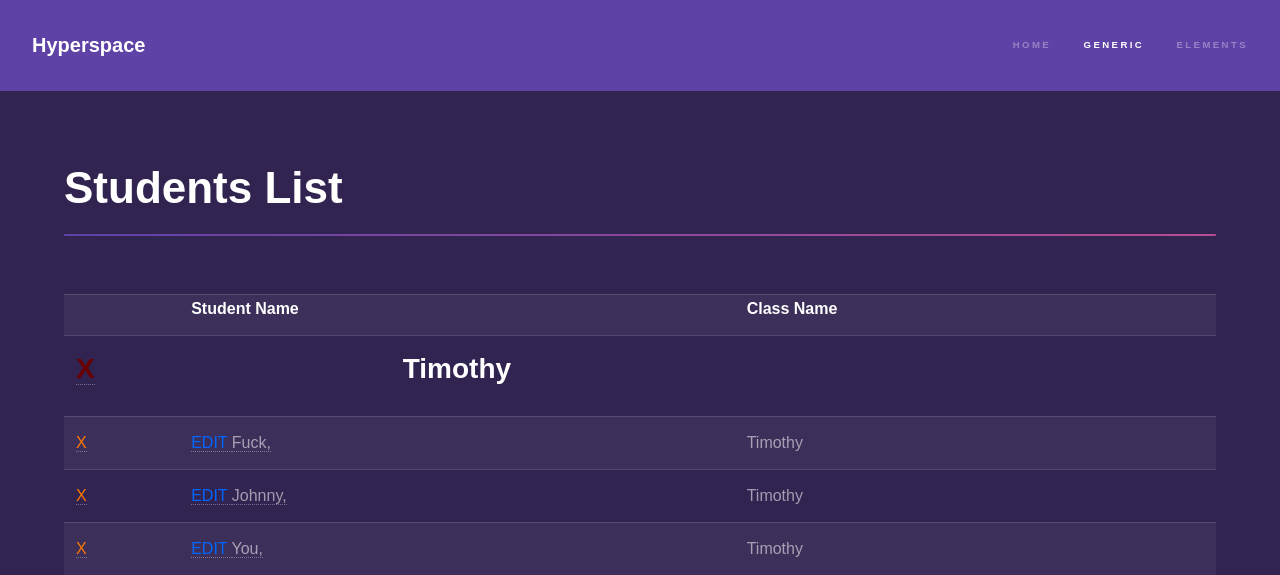
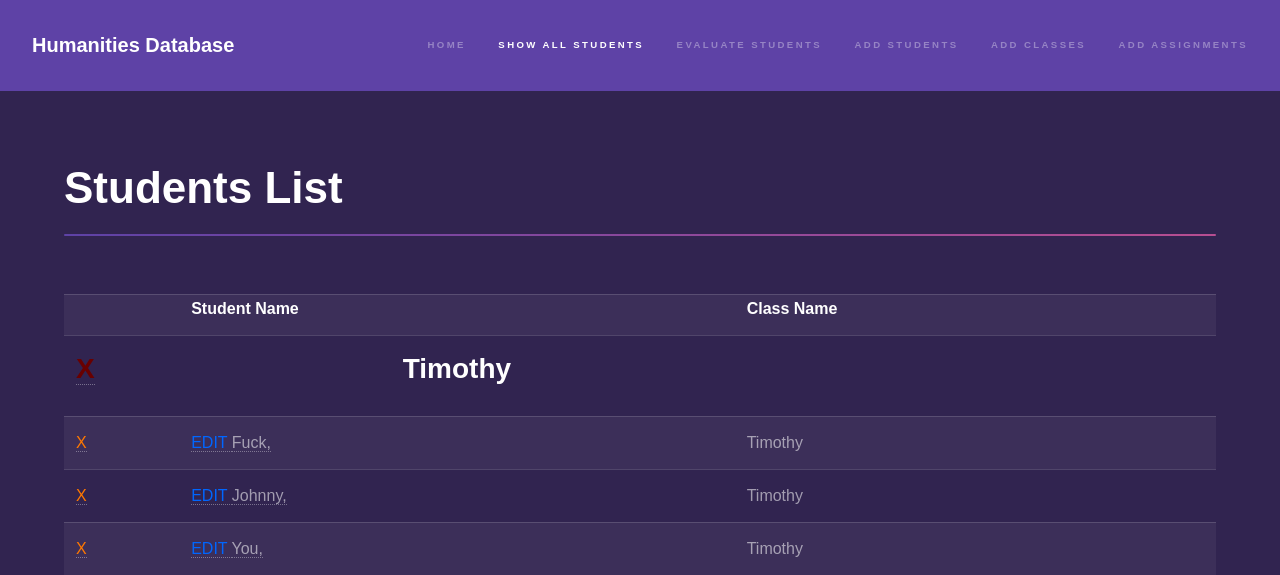
Before and after one commit to FrostyPatronus/Student-Evaluation-Database, a PHP site: page /Database/all_the_students_page.html in a window 1280 px wide. Shown: the top 575 px of the page. Run offline with PHP 8.4, Linux system fonts and the light colour scheme; data comes from the database, SQL or seed files in the repository.

Commit message:
Migrated student list success

```diff
--- a/HTML/add_classes.html
+++ b/HTML/add_classes.html
@@ -29,6 +29,7 @@
     <nav>
         <ul>
             <li><a href="index.html">Home</a></li>
+            <li><a href="all_the_students_page.html">Show all Students</a></li>
             <li><a href="evaluate_students.php">Evaluate students</a></li>
             <li><a href="add_students.html">Add students</a></li>
             <li><a href="javascript:void(0)" class="active">Add classes</a></li>
--- a/HTML/add_students.html
+++ b/HTML/add_students.html
@@ -29,6 +29,7 @@
     <nav>
         <ul>
             <li><a href="index.html">Home</a></li>
+            <li><a href="all_the_students_page.html">Show all Students</a></li>
             <li><a href="evaluate_students.php">Evaluate students</a></li>
             <li><a href="javascript:void(0)" class="active">Add students</a></li>
             <li><a href="add_classes.html">Add classes</a></li>
--- a/HTML/all_the_students_page.html
+++ b/HTML/all_the_students_page.html
@@ -6,7 +6,7 @@
 -->
 <html>
 <head>
-    <title>Generic - Hyperspace by HTML5 UP</title>
+    <title>Student List</title>
     <meta charset="utf-8"/>
     <meta name="viewport" content="width=device-width, initial-scale=1"/>
     <!--[if lte IE 8]>
@@ -20,14 +20,16 @@
 </head>
 <body>
 
-<!-- Header -->
 <header id="header">
-    <a href="index.html" class="title">Hyperspace</a>
+    <a href="index.html" class="title">Humanities Database</a>
     <nav>
         <ul>
             <li><a href="index.html">Home</a></li>
-            <li><a href="__generic.html" class="active">Generic</a></li>
-            <li><a href="__elements.html">Elements</a></li>
+            <li><a class="active">Show all students</a></li>
+            <li><a href="evaluate_students.php">Evaluate students</a></li>
+            <li><a href="add_students.html">Add students</a></li>
+            <li><a href="add_classes.html">Add classes</a></li>
+            <li><a href="assignment_index.html">Add Assignments</a></li>
         </ul>
     </nav>
 </header>
--- a/HTML/assignment_index.html
+++ b/HTML/assignment_index.html
@@ -30,10 +30,12 @@
     <nav>
         <ul>
             <li><a href="index.html">Home</a></li>
+            <li><a href="all_the_students_page.html">Show all Students</a></li>
             <li><a href="evaluate_students.php">Evaluate students</a></li>
             <li><a href="add_students.html">Add students</a></li>
             <li><a href="add_classes.html">Add classes</a></li>
             <li><a href="javascript:void(0)" class="active">Add Assignments</a></li>
+
         </ul>
     </nav>
 </header>
--- a/HTML/index.html
+++ b/HTML/index.html
@@ -86,14 +86,14 @@
     <!-- One -->
     <section class="wrapper style2 spotlights">
         <section id="one" >
-            <a href="#" class="image"><img style="width: 433px;height: 500px;" src="images/LorenzoIsGay.jpg" alt=""
+            <a href="all_the_students_page.html" class="image"><img style="width: 433px;height: 500px;" src="images/LorenzoIsGay.jpg" alt=""
                                            data-position="center center"/></a>
             <div class="content">
                 <div class="inner">
                     <h2>Student Reports</h2>
                     <p>Look at all the students and their abilities</p>
                     <ul class="actions">
-                        <li><a href="#" class="button">Fly!</a></li>
+                        <li><a href="all_the_students_page.html" class="button">Fly!</a></li>
                     </ul>
                 </div>
             </div>
--- a/HTML/js/eval_students_page/evaluate-students.js
+++ b/HTML/js/eval_students_page/evaluate-students.js
@@ -21,4 +21,27 @@ function delete_all() {
     });
 }
 
+function delete_group(class_name) {
+    swal({
+        title: "Are you sure?",
+        text: "You will not be able to undo this!",
+        type: "warning",
+        showCancelButton: true,
+        confirmButtonColor: "#DD6B55",
+        confirmButtonText: "Yes, clear it!",
+        closeOnConfirm: false
+    }, function () {
+        $.post("students_php/delete_group.php?class_name=" + class_name, function (data) {
+            update_table();
+            swal("Deleted!", "You asked for it.", "success");
+        });
+    });
+}
+
+function delete_row(row) {
+    $.get("students_php/delete_student.php?row=" + row, function () {
+        update_table();
+    });
+}
+
 update_table();
```
Also changed, not shown: HTML/evaluate_students.php (+5 -28 lines).
